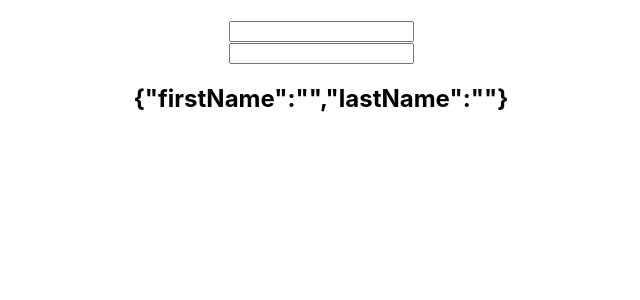
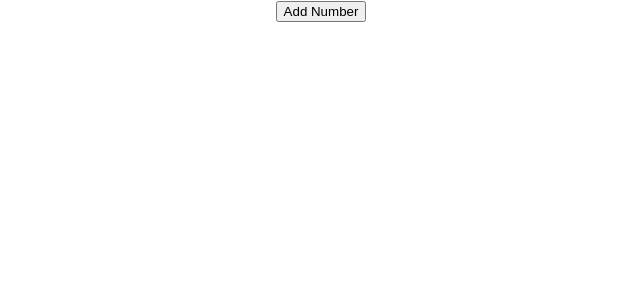
Before and after one commit to Tarunkumar2407/ReactBasics, a React (Create React App) app: page / in a window 1280 px wide. Shown: the top 300 px of the page, without its empty margins (319-959 px from the left). Built offline with nearby package versions, Linux system fonts and the light colour scheme.

Commit message:
feat array

```diff
--- a/src/App.js
+++ b/src/App.js
@@ -1,6 +1,7 @@
 import './App.css';
-import Parent from './Components/useCallback.js/Parent';
-import UseStateWithObject from './Components/useState.js/UseStateWithObject';
+import UseStateWithArray from './Components/useState.js/UseStateWithArray';
+// import Parent from './Components/useCallback.js/Parent';
+// import UseStateWithObject from './Components/useState.js/UseStateWithObject';
 // import UseEffect2 from './Components/UseEffect2';
 // import UseMemoHook from './Components/UseMemoHook';
 // import Constructor from './Components/Constructor';
@@ -40,7 +41,8 @@
       {/* <UseEffect2 /> */}
       {/* <UseMemoHook /> */}
       {/* <Parent /> */}
-      <UseStateWithObject />
+      {/* <UseStateWithObject /> */}
+      <UseStateWithArray />
     </div>
   );
 }
--- /dev/null
+++ b/src/Components/useState.js/UseStateWithArray.js
@@ -0,0 +1,30 @@
+import React, { useState } from 'react'
+
+const UseStateWithArray = () => {
+
+    const [items, setItems] = useState([])
+
+    const handleItems = () => {
+        setItems([...items, {
+            id : items.length + 1,
+            value: Math.floor(Math.random()*10) + 1
+        }])
+    }
+
+  return (
+    <div>
+      <button onClick={handleItems}>Add Number</button>
+      <ul>
+        {
+            items.map((item)=>{
+                return(
+                    <li key={item.id}>{item.id} : {item.value}</li>
+                )
+            })
+        }
+      </ul>
+    </div>
+  )
+}
+
+export default UseStateWithArray
```
